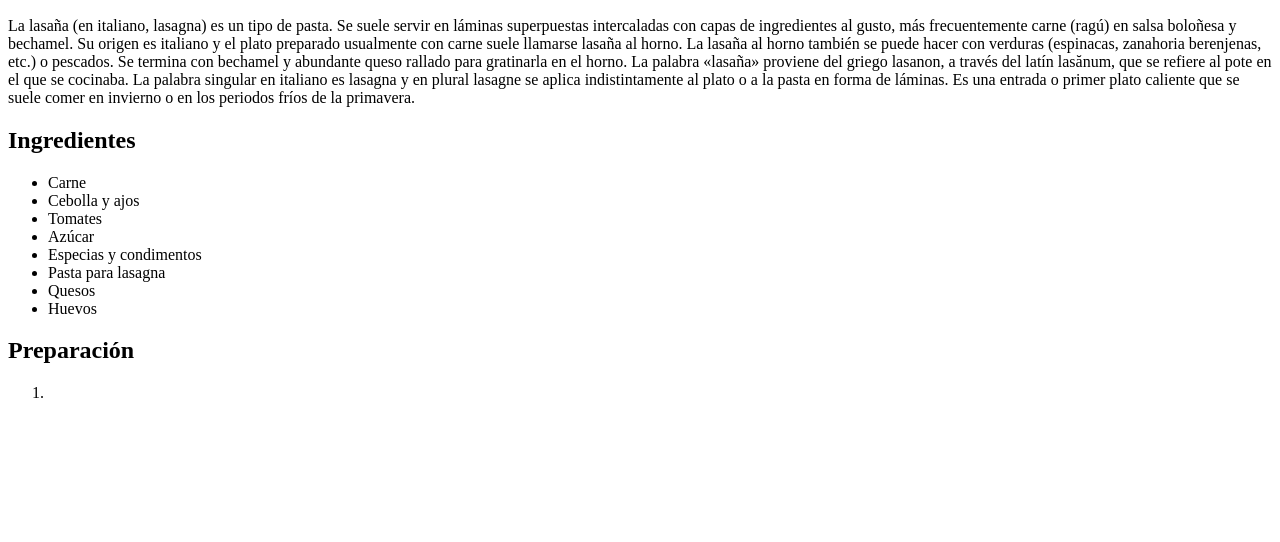
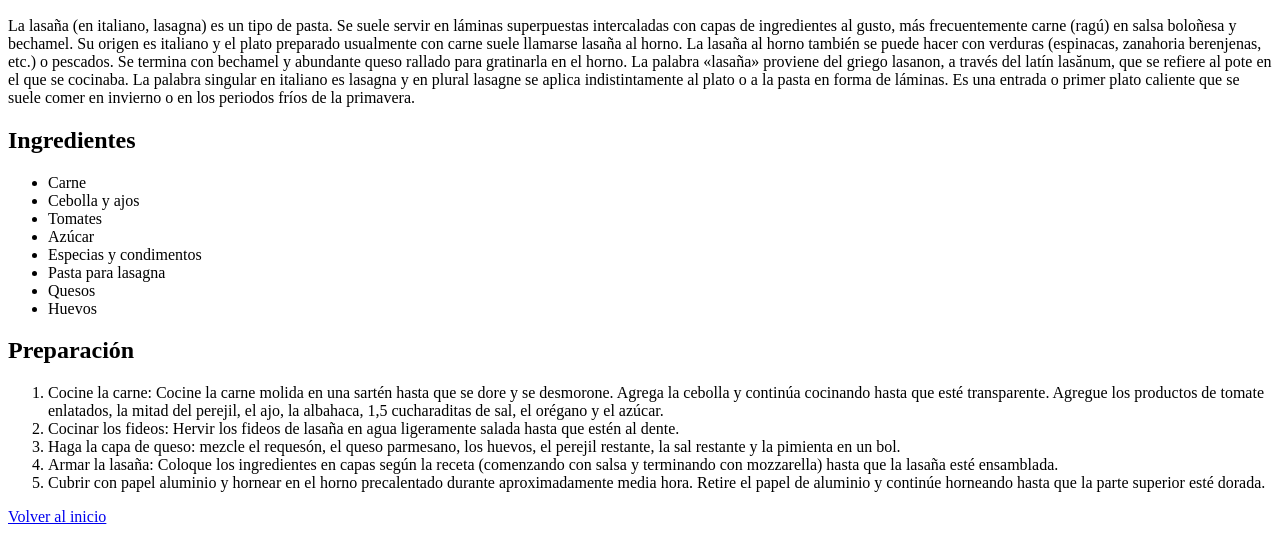
Before and after one commit to Fernando9077/odin-recipes, a plain HTML site: page recipes/lasagna.html in a window 1280 px wide. Shown: the part 434-976 px from the top of the page. Before the commit the page ends 852 px from the top, so only its background shows below. Drawn offline with Linux system fonts and the light colour scheme.

Commit message:
Reparación de enlaces y agregar opción de volver a la página principal en todos los documentos HTML

```diff
--- a/recipes/lasagna.html
+++ b/recipes/lasagna.html
@@ -1,19 +1,28 @@
 <!DOCTYPE html>
 <html lang="es">
+
 <head>
     <meta charset="UTF-8">
     <title>Lasagna</title>
 </head>
+
 <body>
     <h1>Lasagna</h1>
-        <img src="https://www.allrecipes.com/thmb/MkKfYU4oim55CLp39DDuNMuyThA=/750x0/filters:no_upscale():max_bytes(150000):strip_icc():format(webp)/23600-worlds-best-lasagna-armag-4x3-1-b24f9ad518d74090bf197828492c64a6.jpg">
+    <img
+        src="https://www.allrecipes.com/thmb/MkKfYU4oim55CLp39DDuNMuyThA=/750x0/filters:no_upscale():max_bytes(150000):strip_icc():format(webp)/23600-worlds-best-lasagna-armag-4x3-1-b24f9ad518d74090bf197828492c64a6.jpg">
     <h2>Descripción</h2>
-        <p>La lasaña (en italiano, lasagna) es un tipo de pasta. Se suele servir en láminas superpuestas intercaladas con capas de ingredientes al gusto,
-            más frecuentemente carne (ragú) en salsa boloñesa y bechamel. Su origen es italiano y el plato preparado usualmente con carne suele llamarse
-            lasaña al horno. La lasaña al horno también se puede hacer con verduras (espinacas, zanahoria berenjenas, etc.) o pescados. Se termina con
-            bechamel y abundante queso rallado para gratinarla en el horno. La palabra «lasaña» proviene del griego lasanon, a través del latín lasănum,
-            que se refiere al pote en el que se cocinaba. La palabra singular en italiano es lasagna y en plural lasagne se aplica indistintamente al plato
-            o a la pasta en forma de láminas. Es una entrada o primer plato caliente que se suele comer en invierno o en los periodos fríos de la primavera.
+    <p>La lasaña (en italiano, lasagna) es un tipo de pasta. Se suele servir en láminas superpuestas intercaladas con
+        capas de ingredientes al gusto,
+        más frecuentemente carne (ragú) en salsa boloñesa y bechamel. Su origen es italiano y el plato preparado
+        usualmente con carne suele llamarse
+        lasaña al horno. La lasaña al horno también se puede hacer con verduras (espinacas, zanahoria berenjenas, etc.)
+        o pescados. Se termina con
+        bechamel y abundante queso rallado para gratinarla en el horno. La palabra «lasaña» proviene del griego lasanon,
+        a través del latín lasănum,
+        que se refiere al pote en el que se cocinaba. La palabra singular en italiano es lasagna y en plural lasagne se
+        aplica indistintamente al plato
+        o a la pasta en forma de láminas. Es una entrada o primer plato caliente que se suele comer en invierno o en los
+        periodos fríos de la primavera.
     </p>
     <h2>Ingredientes</h2>
     <ul>
@@ -30,7 +39,20 @@
     <h2>Preparación</h2>
 
     <ol>
-            <li></li>
+        <li>Cocine la carne: Cocine la carne molida en una sartén hasta que se dore y se desmorone. Agrega la cebolla y
+            continúa cocinando hasta que esté transparente. Agregue los productos de tomate enlatados, la mitad del
+            perejil, el ajo, la albahaca, 1,5 cucharaditas de sal, el orégano y el azúcar.</li>
+        <li>Cocinar los fideos: Hervir los fideos de lasaña en agua ligeramente salada hasta que estén al dente.</li>
+        <li>Haga la capa de queso: mezcle el requesón, el queso parmesano, los huevos, el perejil restante, la sal
+            restante y la pimienta en un bol.</li>
+        <li>Armar la lasaña: Coloque los ingredientes en capas según la receta (comenzando con salsa y terminando con
+            mozzarella) hasta que la lasaña esté ensamblada.</li>
+        <li>Cubrir con papel aluminio y hornear en el horno precalentado durante aproximadamente media hora. Retire el
+            papel de aluminio y continúe horneando hasta que la parte superior esté dorada.</li>
+
+
     </ol>
+    <p><a href="../index.html">Volver al inicio</a></p>
 </body>
+
 </html>
```
Also changed, not shown: index.html (+3 -3 lines), recipes/burguer.html (+1 -0 lines), recipes/pizza.html (+2 -0 lines). Lines whose indentation alone changed are shown as unchanged.
